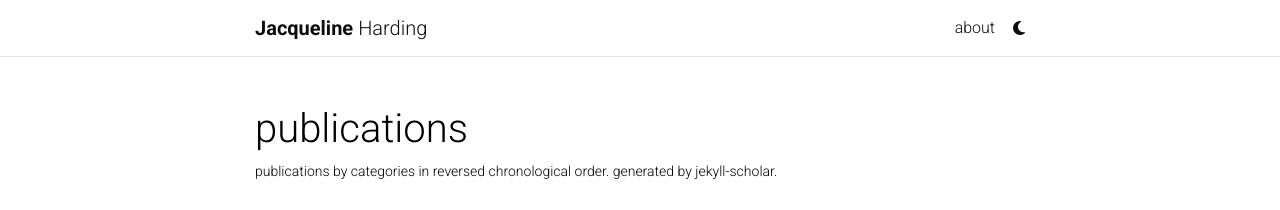
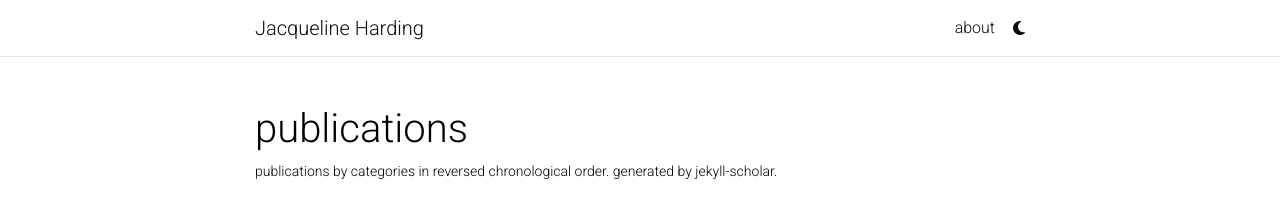
Before and after one commit to jacquelineharding/jacquelineharding.github.io, a Jekyll site: the page built from _pages/publications.md, in a window 1280 px wide. Shown: the top 210 px of the page. Built offline with Jekyll 4.4.1, drawn with Linux system fonts in a browser that asks for light colours; comment, search, counter and statistics services are not loaded; a style sheet for code colours, icons or effects is not loaded; part of the change alters nothing that is shown; grey boxes are pictures that could not be loaded.

```diff
--- a/_config.yml
+++ b/_config.yml
@@ -2,7 +2,7 @@
 # Site settings
 # -----------------------------------------------------------------------------
 
-title: blank # the website title (if blank, full name will be used instead)
+title: Jacqueline Harding # the website title (if blank, full name will be used instead)
 first_name: Jacqueline
 middle_name:
 last_name: Harding
```
